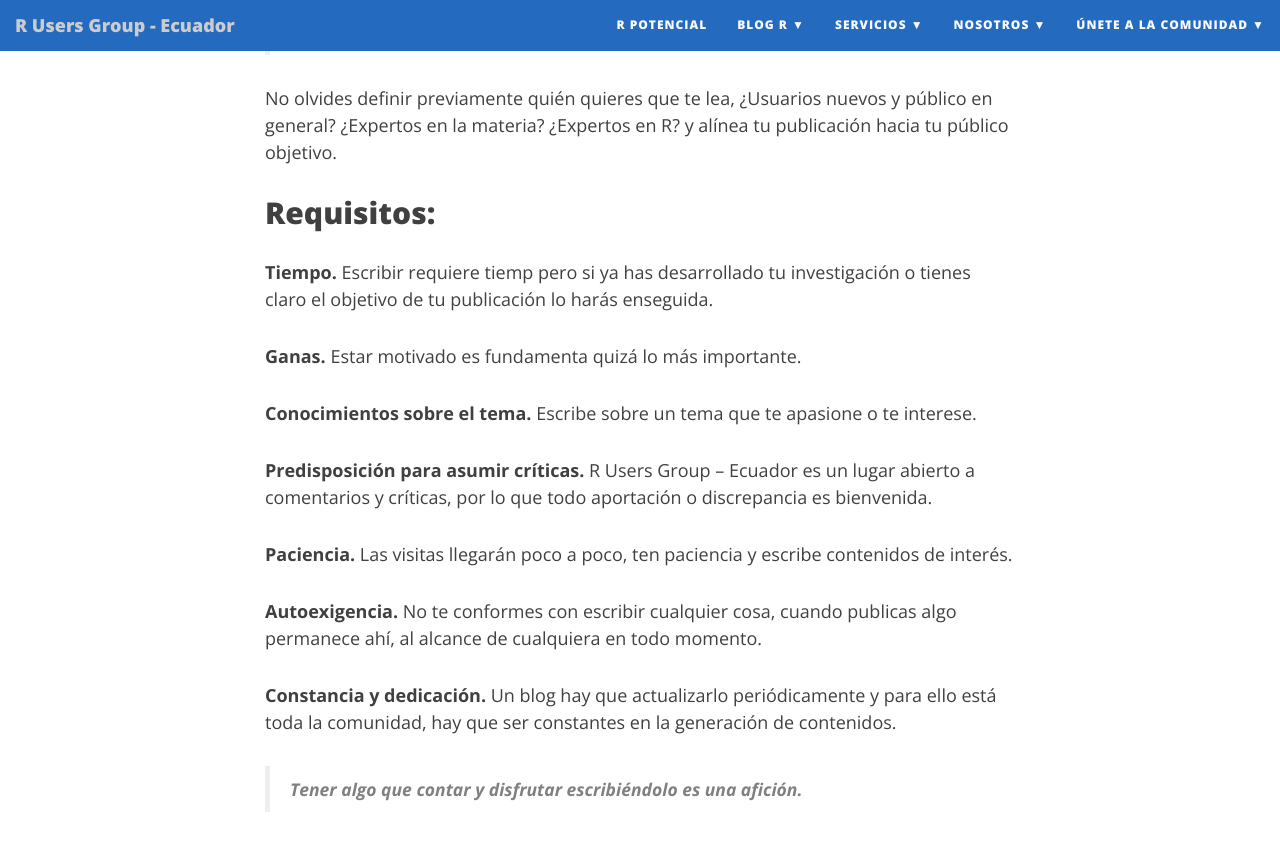
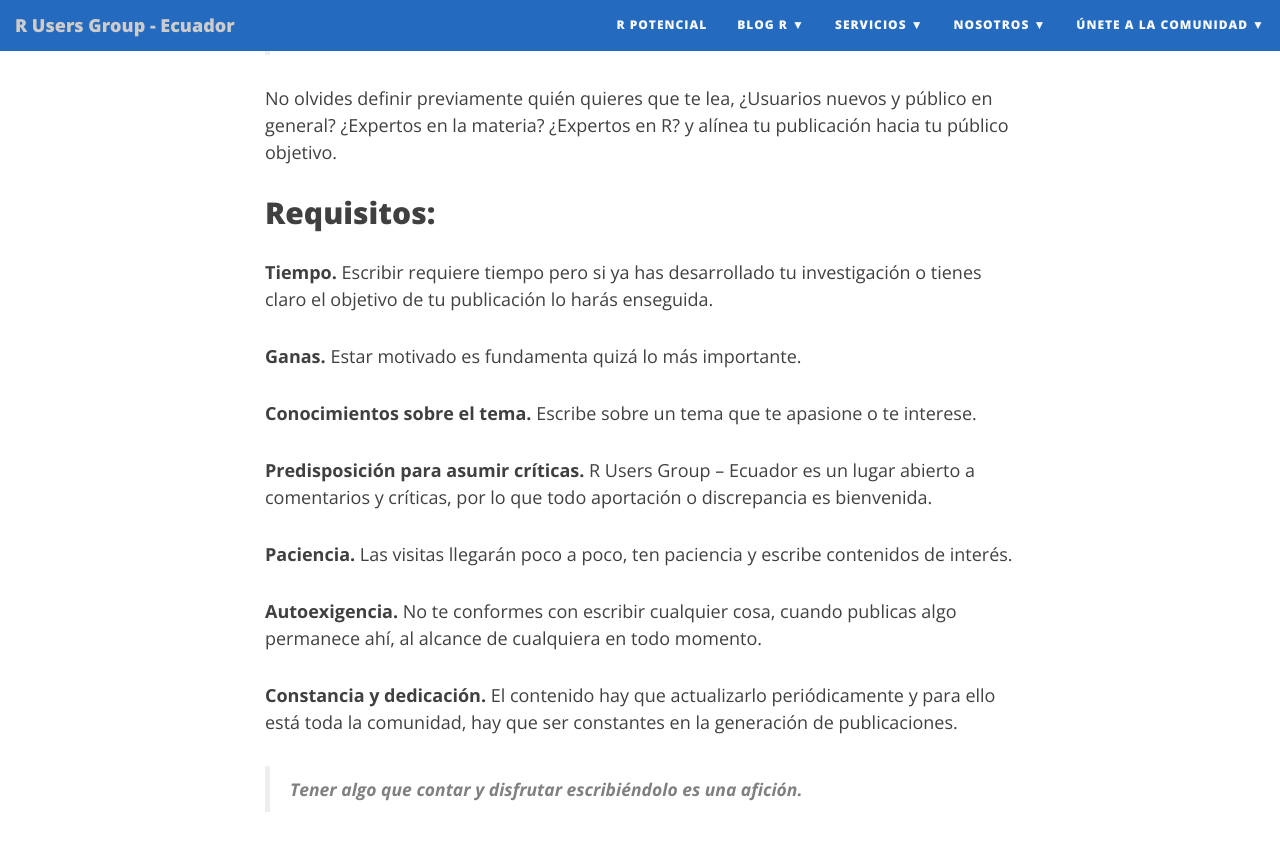
Before and after one commit to Rgrupoec/Rgrupoec.github.io, a Jekyll site: the page built from join_editor.md, in a window 1280 px wide and 900 px high, scrolled down 2204 px. Shown: the top 851 px of the window. Built offline with Jekyll 4.4.1, drawn with Linux system fonts in a browser that asks for light colours; nearby versions of some CDN libraries; comment, search, counter and statistics services are not loaded.

Commit message:
Update join_editor.md

```diff
--- a/join_editor.md
+++ b/join_editor.md
@@ -48,7 +48,7 @@ No olvides definir previamente quién quieres que te lea, ¿Usuarios nuevos y p
 
 Requisitos:
 -------------
-__Tiempo.__ Escribir requiere tiemp pero si ya has desarrollado tu investigación o tienes claro el objetivo de tu publicación lo harás enseguida.
+__Tiempo.__ Escribir requiere tiempo pero si ya has desarrollado tu investigación o tienes claro el objetivo de tu publicación lo harás enseguida.
 
 __Ganas.__ Estar motivado es fundamenta quizá lo más importante.
 
@@ -60,6 +60,6 @@ __Paciencia.__ Las visitas llegarán poco a poco, ten paciencia y escribe conten
 
 __Autoexigencia.__ No te conformes con escribir cualquier cosa, cuando publicas algo permanece ahí, al alcance de cualquiera en todo momento.
 
-__Constancia y dedicación.__ Un blog hay que actualizarlo periódicamente y para ello está toda la comunidad, hay que ser constantes en la generación de contenidos.
+__Constancia y dedicación.__ El contenido hay que actualizarlo periódicamente y para ello está toda la comunidad, hay que ser constantes en la generación de publicaciones.
 
 > **Tener algo que contar y disfrutar escribiéndolo es una afición.**
```
